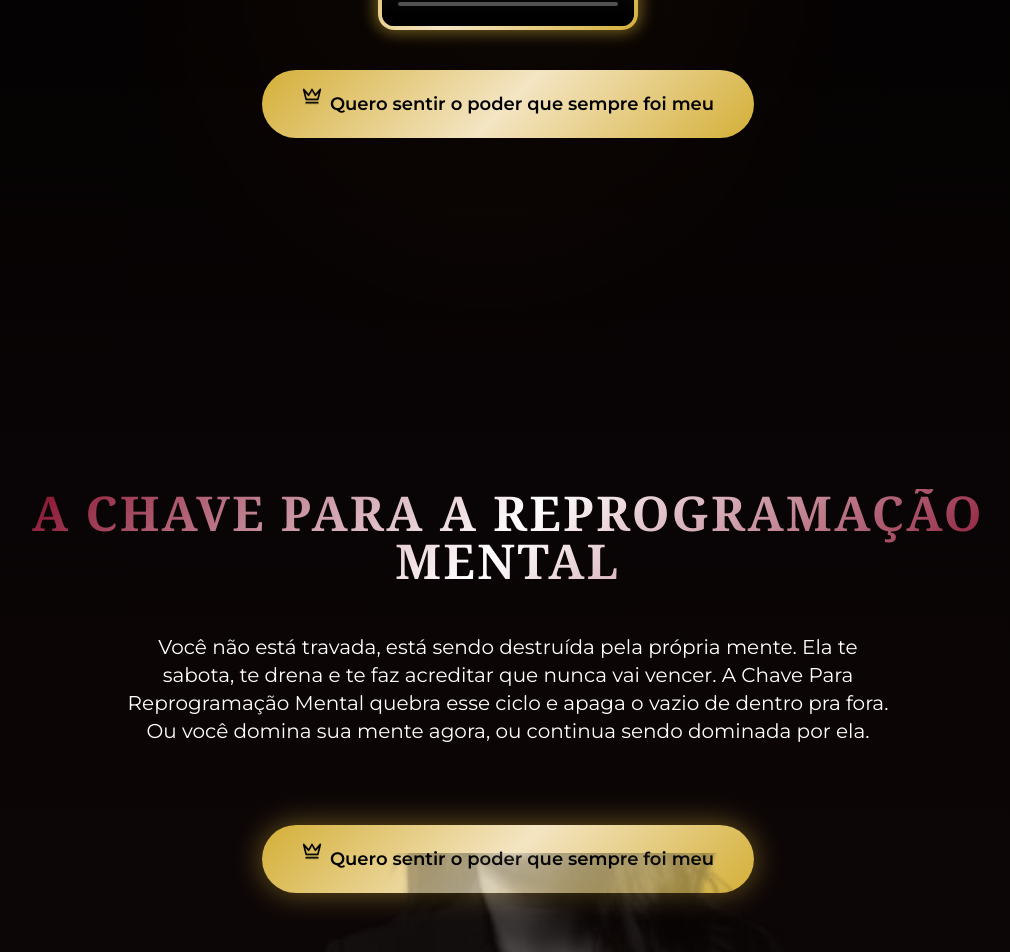
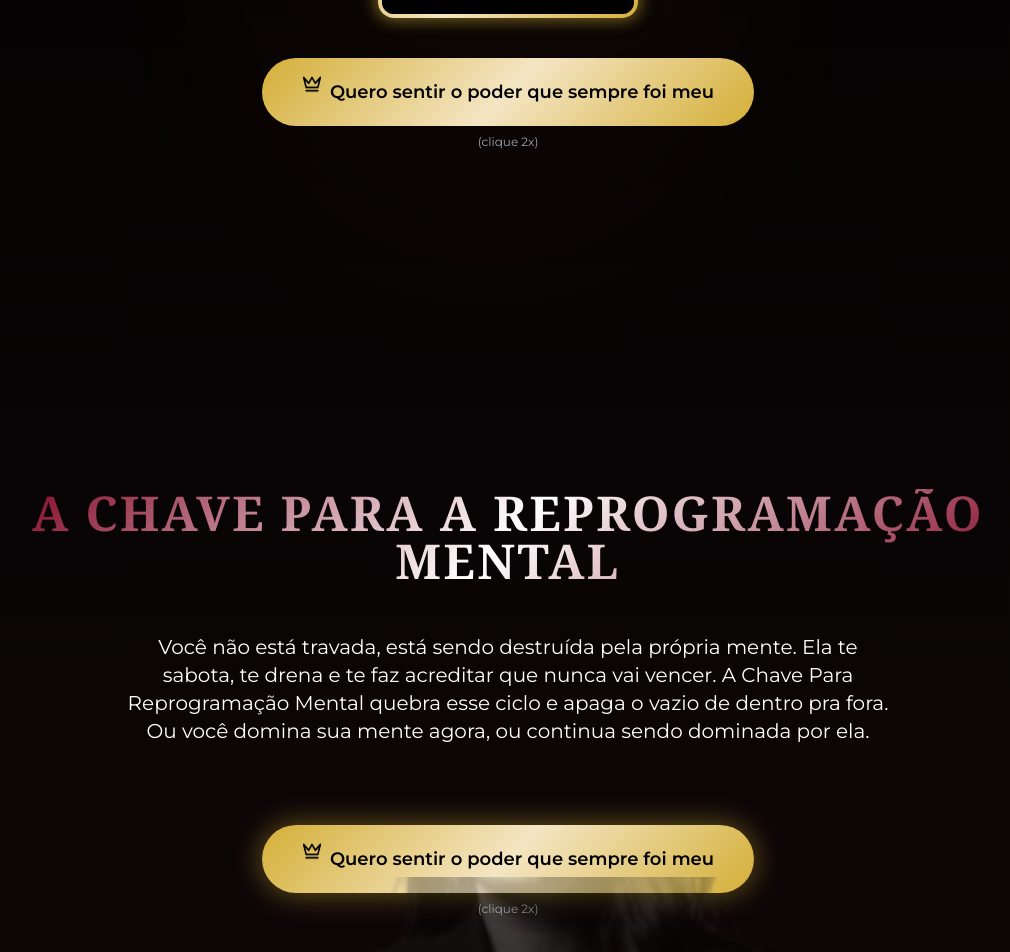
Before and after one commit to ocodigodamulherinabalavel1618-glitch/ometododamulherinabalavel, a React (Vite) app: page / in a window 1280 px wide. Shown: the part 527-1479 px from the top of the page, without its empty margins (132-1142 px from the left). Built offline with nearby package versions, Linux system fonts and the light colour scheme; grey boxes are pictures that could not be loaded.

Commit message:
feat: Add '(clique 2x)' text below buttons

```diff
--- a/src/App.tsx
+++ b/src/App.tsx
@@ -132,6 +132,7 @@ function App() {
                 <Crown className="inline-block w-5 h-5 mr-2 -mt-1 animate-float" />
                 Quero sentir o poder que sempre foi meu
               </button>
+              <p className="text-gray-400 text-xs mt-2">(clique 2x)</p>
             </div>
           </div>
 
@@ -165,6 +166,7 @@ function App() {
                 <Crown className="inline-block w-5 h-5 mr-2 -mt-1 animate-float" />
                 Quero sentir o poder que sempre foi meu
               </button>
+              <p className="text-gray-400 text-xs mt-2">(clique 2x)</p>
             </div>
           </div>
         </FadeInSection>
@@ -219,6 +221,7 @@ function App() {
                 <Crown className="inline-block w-5 h-5 mr-2 -mt-1 animate-float" />
                 Quero sentir o poder que sempre foi meu
               </button>
+              <p className="text-gray-400 text-xs mt-2">(clique 2x)</p>
             </div>
           </div>
         </FadeInSection>
@@ -274,6 +277,7 @@ function App() {
                 <Crown className="inline-block w-5 h-5 mr-2 -mt-1 animate-float" />
                 Quero sentir o poder que sempre foi meu
               </button>
+              <p className="text-gray-400 text-xs mt-2">(clique 2x)</p>
             </div>
           </div>
         </FadeInSection>
@@ -327,6 +331,7 @@ function App() {
               <Crown className="inline-block w-5 h-5 mr-2 -mt-1 animate-float" />
               Quero sentir o poder que sempre foi meu
             </button>
+            <p className="text-gray-400 text-xs mt-2">(clique 2x)</p>
           </div>
         </FadeInSection>
 
--- a/src/FadeInSection.tsx
+++ b/src/FadeInSection.tsx
@@ -14,7 +14,7 @@ const FadeInSection: React.FC<FadeInSectionProps> = ({ children, className, styl
   return (
     <div
       ref={ref}
-      className={`${className} transition-opacity duration-1000 ease-in delay-200 ${isVisible ? 'opacity-100 pointer-events-auto' : 'opacity-0 pointer-events-none'}`}
+      className={`${className} transition-opacity duration-1000 ease-in ${isVisible ? 'opacity-100 pointer-events-auto' : 'opacity-0 pointer-events-none'}`}
 
       style={style}
     >
```
